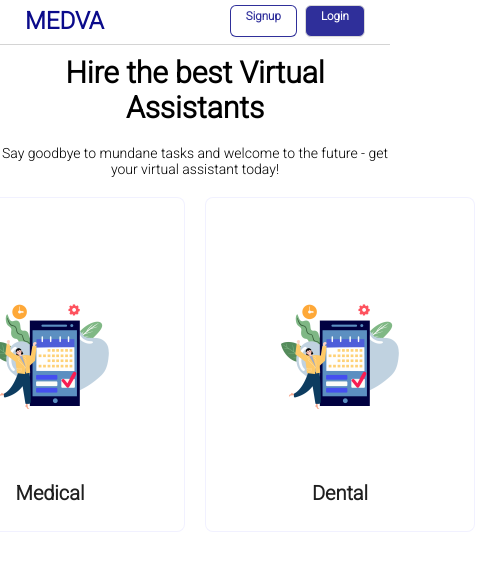
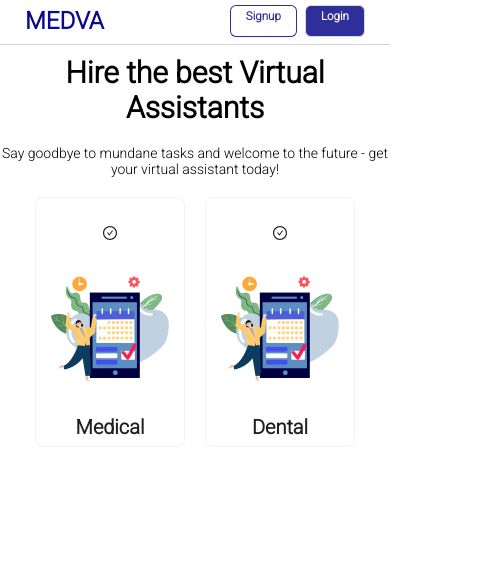
Before and after one commit to marconoahdgreat/clonetest, a React (Create React App) app: page / in a window 390 px wide. Shown: the top 570 px of the page, 485 px wide, since content can reach past the window. Built offline with nearby package versions, Linux system fonts and the light colour scheme.

Commit message:
did the responsive for cp

```diff
--- a/src/NavCss.css
+++ b/src/NavCss.css
@@ -174,6 +174,73 @@ width: 100%;
   column-width: 300px;
   font-size: 10px;
 }
+.wholecards{
+  display: flex;
+  justify-content: center;
+
+}
+.cardsprops img{
+  margin-top: 10px;
+  width: 150px;
+}
+.cardsprops{
+
+  display: flex;
+  justify-content: center;
+ text-align: center;
+  width: 150px;
+  height: 250px;
+  border-color: rgba(0, 0, 255, 0.055);
+  margin: 10px;
+  margin-top: 20px;
+
+}
+.cardsprops p{
+  margin-top: 2px;
+ font-size: 20px;
+ font-weight: bold;
+}
+.cardsprops:focus{
+  display: flex;
+  justify-content: center;
+ text-align: center;
+ width: 150px;
+  height: 250px;
+  border-color: rgba(255, 81, 0, 0.685);
+
+        box-shadow: 0px 8px 32px 0 rgba(50, 40, 148, 0.397);
+        backdrop-filter: blur(3px);
+
+  margin-top: 20px;
+}
+.cardsprops:hover{
+  display: flex;
+  justify-content: center;
+ text-align: center;
+ width: 150px;
+  height: 250px;
+  border-color: rgba(0, 0, 255, 0.685);
+  background-color: rgba(50, 50, 138, 0.048);;
+  transition-delay:.2s;
+        box-shadow: 0px 8px 32px 0 rgba(50, 40, 148, 0.397);
+        backdrop-filter: blur(3px);
+
+  margin-top: 20px;
+}
+.cardsprops.active{
+  display: flex;
+  justify-content: center;
+ text-align: center;
+ width: 270px;
+  height: 335px;
+  border-color: rgba(0, 0, 255, 0.685);
+
+        box-shadow: 0px 8px 32px 0 rgba(50, 40, 148, 0.397);
+        backdrop-filter: blur(3px);
+
+  margin-top: 20px;
+}
+
 }
 @media (max-width : 1000px )and (min-width: 551px) {
 
@@ -196,26 +263,13 @@ border-width: 100%;
     margin:10px 0px 10px 20px;
     color: rgb(11, 11, 139);
     }
-
-}
-
-@media (max-width : 3000px )and (min-width: 1001px) {
-
-  .LoginForm {
-    background-color: rgba(255, 255, 255,);
-    box-shadow: 0px 8px 32px 0 rgba(33, 27, 87, 0.192);
-    backdrop-filter: blur(3px);
-    padding: 45px 40px 70px 40px;
-    border-radius: 5px;
-
-    }
-}
     .wholecards{
       display: flex;
       justify-content: center;
+
     }
     .cardsprops img{
-  margin-top: 60px;
+      margin-top: 10px;
       width: 150px;
     }
     .cardsprops{
@@ -223,15 +277,15 @@ border-width: 100%;
       display: flex;
       justify-content: center;
      text-align: center;
-  width: 270px;
-  height: 335px;
+      width: 150px;
+      height: 250px;
       border-color: rgba(0, 0, 255, 0.055);
       margin: 10px;
       margin-top: 20px;
 
     }
     .cardsprops p{
-  margin-top: 40px;
+      margin-top: 2px;
      font-size: 20px;
      font-weight: bold;
     }
@@ -239,8 +293,8 @@ border-width: 100%;
       display: flex;
       justify-content: center;
      text-align: center;
- width: 270px;
-  height: 335px;
+     width: 150px;
+      height: 250px;
       border-color: rgba(255, 81, 0, 0.685);
 
             box-shadow: 0px 8px 32px 0 rgba(50, 40, 148, 0.397);
@@ -252,8 +306,8 @@ border-width: 100%;
       display: flex;
       justify-content: center;
      text-align: center;
- width: 270px;
-  height: 335px;
+     width: 150px;
+      height: 250px;
       border-color: rgba(0, 0, 255, 0.685);
       background-color: rgba(50, 50, 138, 0.048);;
       transition-delay:.2s;
@@ -275,12 +329,89 @@ border-width: 100%;
 
       margin-top: 20px;
     }
-.Checkcard{
-  position: absolute;
-  right: 30px;
-  color: white;}
 
 
+}
+
+
+@media  (min-width: 1001px) {
+
+  .LoginForm {
+    background-color: rgba(255, 255, 255,);
+    box-shadow: 0px 8px 32px 0 rgba(33, 27, 87, 0.192);
+    backdrop-filter: blur(3px);
+    padding: 45px 40px 70px 40px;
+    border-radius: 5px;
+
+    }
+    .wholecards{
+      display: flex;
+      justify-content: center;
+
+    }
+    .cardsprops img{
+      margin-top: 10px;
+      width: 150px;
+    }
+    .cardsprops{
+
+      display: flex;
+      justify-content: center;
+     text-align: center;
+      width: 150px;
+      height: 250px;
+      border-color: rgba(0, 0, 255, 0.055);
+      margin: 10px;
+      margin-top: 20px;
+
+    }
+    .cardsprops p{
+      margin-top: 2px;
+     font-size: 20px;
+     font-weight: bold;
+    }
+    .cardsprops:focus{
+      display: flex;
+      justify-content: center;
+     text-align: center;
+     width: 150px;
+      height: 250px;
+      border-color: rgba(255, 81, 0, 0.685);
+
+            box-shadow: 0px 8px 32px 0 rgba(50, 40, 148, 0.397);
+            backdrop-filter: blur(3px);
+
+      margin-top: 20px;
+    }
+    .cardsprops:hover{
+      display: flex;
+      justify-content: center;
+     text-align: center;
+     width: 150px;
+      height: 250px;
+      border-color: rgba(0, 0, 255, 0.685);
+      background-color: rgba(50, 50, 138, 0.048);;
+      transition-delay:.2s;
+            box-shadow: 0px 8px 32px 0 rgba(50, 40, 148, 0.397);
+            backdrop-filter: blur(3px);
+
+      margin-top: 20px;
+    }
+    .cardsprops.active{
+      display: flex;
+      justify-content: center;
+     text-align: center;
+     width: 270px;
+      height: 335px;
+      border-color: rgba(0, 0, 255, 0.685);
+
+            box-shadow: 0px 8px 32px 0 rgba(50, 40, 148, 0.397);
+            backdrop-filter: blur(3px);
+
+      margin-top: 20px;
+    }
+
+}
 
 
 .Msg3{
```
Lines whose indentation alone changed are shown as unchanged.
